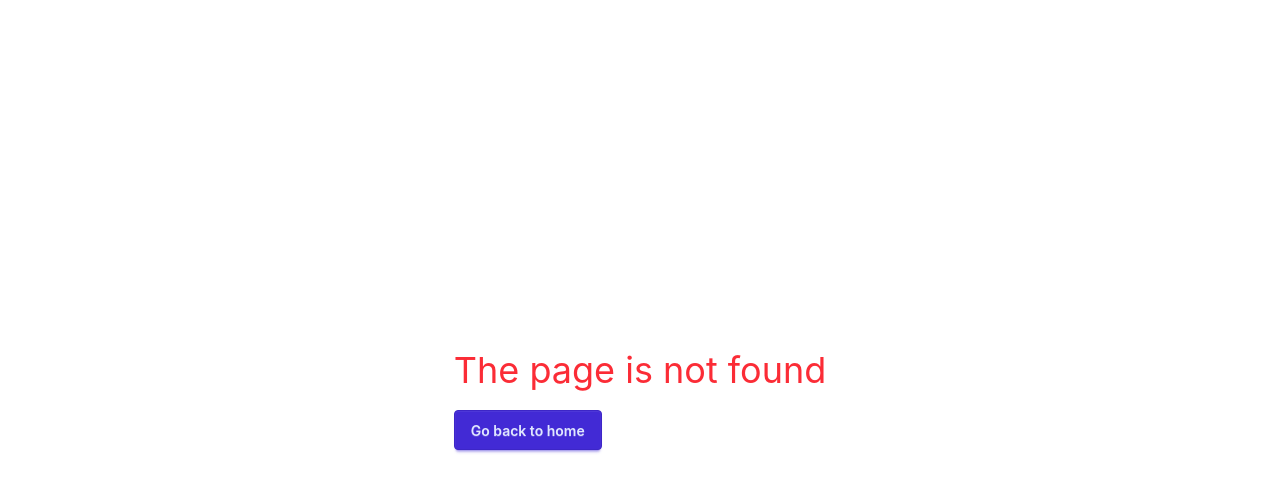
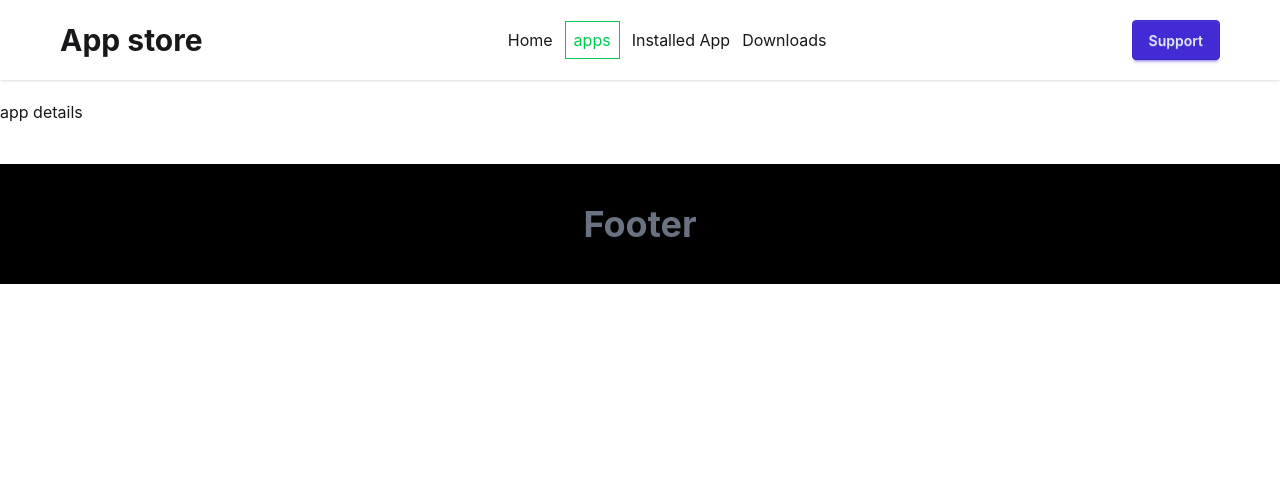
Before and after one commit to ryousufrahman/app-store, a React (Vite) app: page /apps/1 in a window 1280 px wide. Before the commit this address had no page. Shown: the top 492 px of the page. Built offline with nearby package versions, Linux system fonts and the light colour scheme.

Commit message:
found the unique id for each cart using use param

```diff
--- a/src/Components/shared/Navbar.jsx
+++ b/src/Components/shared/Navbar.jsx
@@ -3,7 +3,7 @@ import { Link, NavLink } from 'react-router';
 
 const Navbar = () => {
     return (
-        <div className='shadow bg-base-100'>
+        <div className='shadow bg-base-100 sticky top-0 z-10'>
             <nav className='max-w-[1200px] mx-auto flex justify-between items-center  mb-5 p-5'>
                 <div>
                     <Link to={'/'}> <h2 className='font-bold text-3xl'>App store</h2> </Link>
--- a/src/main.jsx
+++ b/src/main.jsx
@@ -8,6 +8,7 @@ import Home from './pages/Home/Home'
 import App from './pages/Apps/App'
 import InstalledApp from './pages/Apps/Installedapp/InstalledApp'
 import Error from './pages/Errorpage/Error'
+import AppDetails from './pages/appdetails/AppDetails'
 
 const router = createBrowserRouter([
 
@@ -26,7 +27,13 @@ const router = createBrowserRouter([
       {
         path : '/installedApp' ,
         element : <InstalledApp></InstalledApp>
-      }
+      },
+    {
+      path : '/apps/:id',
+      element : <AppDetails></AppDetails>,
+      loader :() => fetch('/products.json')
+    }
+
     ]
     ,
     errorElement : <Error></Error>
--- a/src/pages/Apps/DisplayApp/DisplayApp.jsx
+++ b/src/pages/Apps/DisplayApp/DisplayApp.jsx
@@ -1,10 +1,10 @@
-import React from 'react';
+import React from "react";
+import { Link } from "react-router";
 
-const DisplayApp = ({singleApp}) => {
+const DisplayApp = ({ singleApp }) => {
   return (
-        <div>
+    <Link to={`/apps/${singleApp.id}`}>
       <div className="card bg-base-100 shadow p-4 rounded-xl">
-
         {/* App Icon Placeholder */}
         <div className="w-full h-40 bg-gray-200 rounded-xl mb-4"></div>
 
@@ -23,9 +23,8 @@ const DisplayApp = ({singleApp}) => {
             {singleApp.rating}
           </div>
         </div>
-
       </div>
-        </div>
+    </Link>
   );
 };
 
--- /dev/null
+++ b/src/pages/appdetails/AppDetails.jsx
@@ -0,0 +1,30 @@
+import React from 'react';
+import { useLoaderData, useParams } from 'react-router';
+
+
+
+const AppDetails = () => {
+    const params =useParams()
+    console.log(params);
+    const allApp =useLoaderData();
+    console.log(allApp);
+    const {id} =params ;
+    const clickedId = parseInt(id)
+    console.log(clickedId);
+
+
+
+
+
+
+
+
+    return (
+        <div>
+            <h2>app details</h2>
+
+        </div>
+    );
+};
+
+export default AppDetails;
```
Lines whose indentation alone changed are shown as unchanged.
